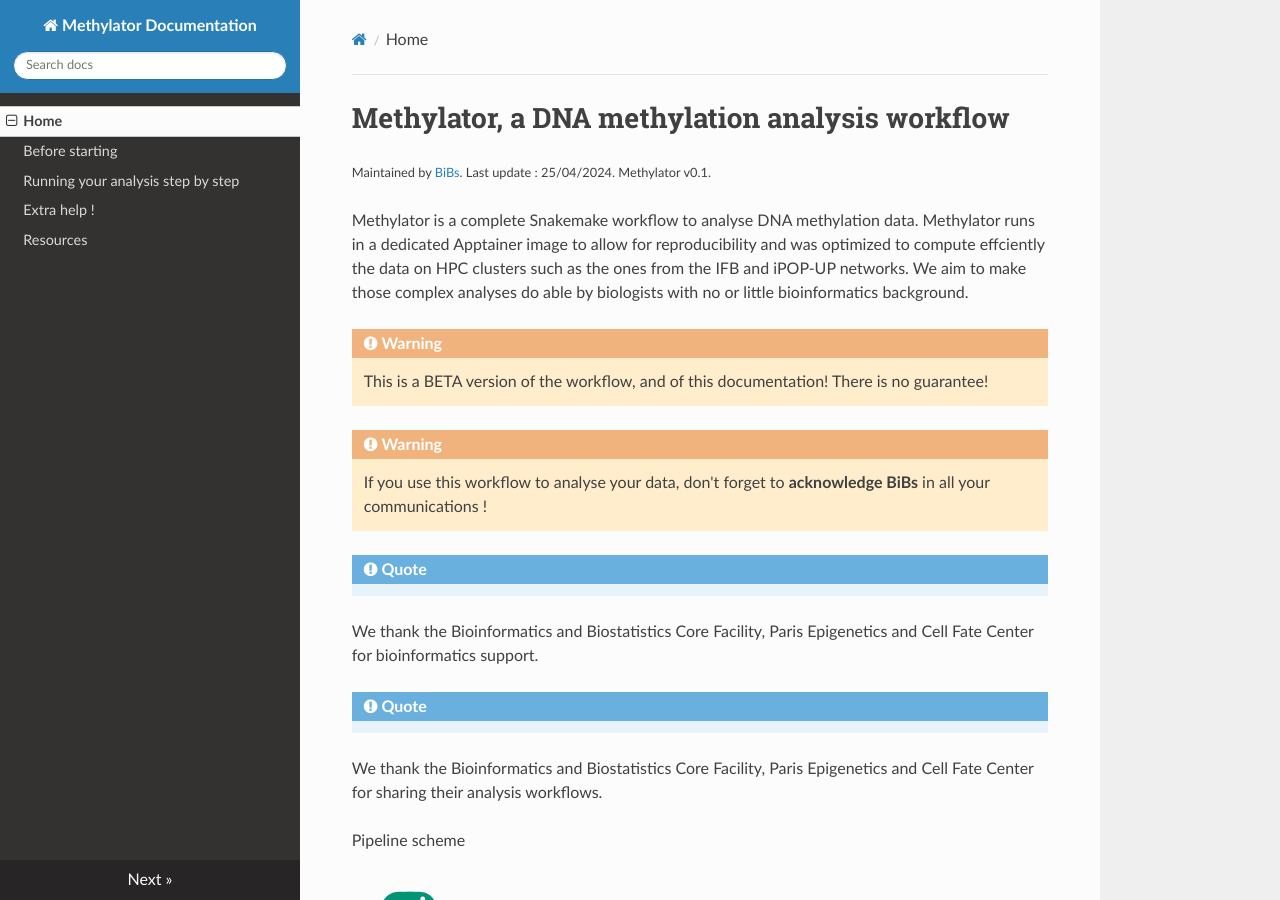
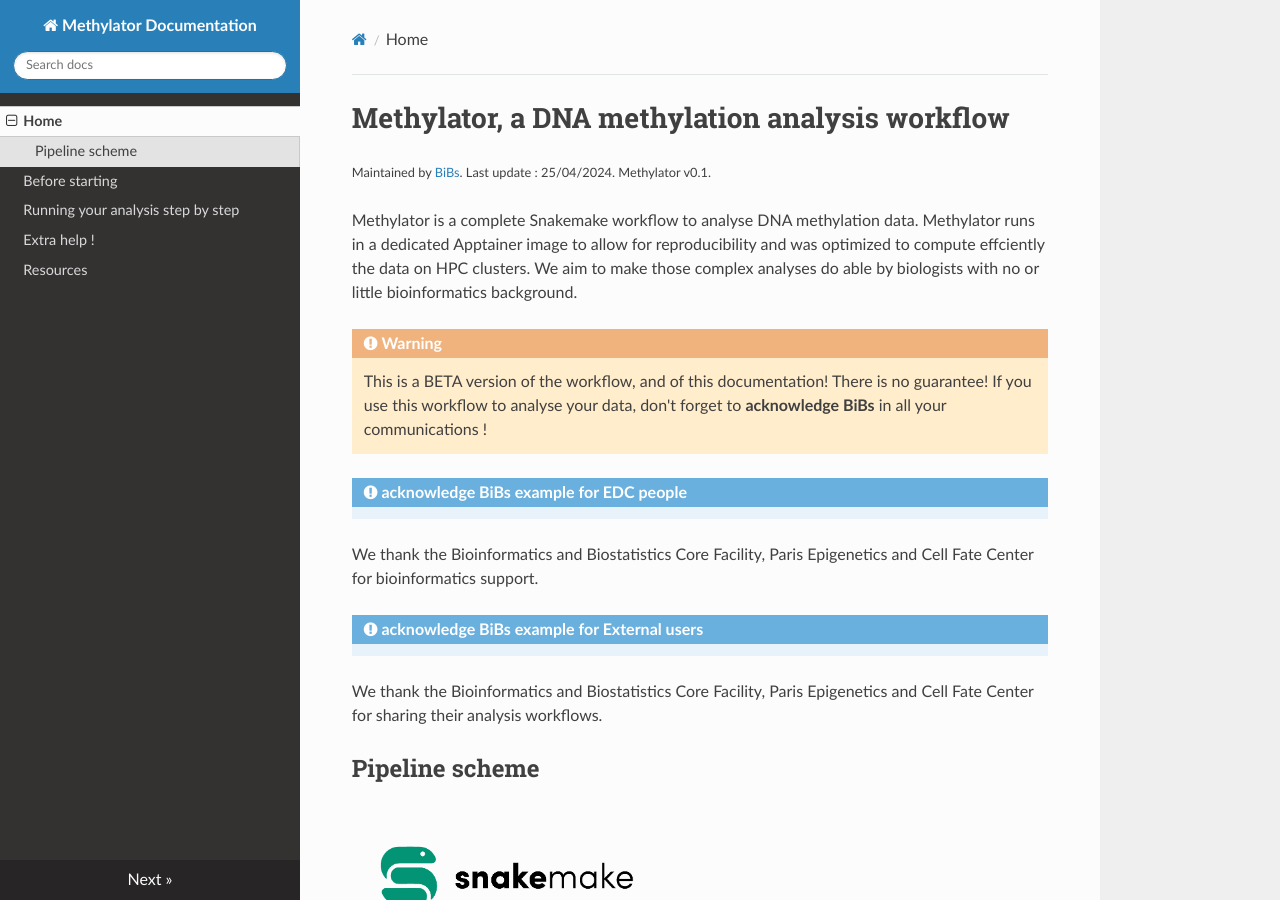
Before and after one commit to parisepigenetics/Methylator-Documentation, an MkDocs documentation site: the page built from docs/index.md, in a window 1280 px wide and 900 px high. Built offline with MkDocs 1.6.1, drawn with Linux system fonts in a browser that asks for light colours; nearby versions of some CDN libraries; some of the changed text lies outside the part shown.

Commit message:
Update index.md

```diff
--- a/docs/index.md
+++ b/docs/index.md
@@ -2,21 +2,19 @@
 
 <small>Maintained by [BiBs](mailto:bibsATparisepigenetics.com). Last update : 25/04/2024. Methylator v0.1. </small>
 
-Methylator is a complete Snakemake workﬂow to analyse DNA methylation data. Methylator runs in a dedicated Apptainer image to allow for reproducibility and was optimized to compute effciently the data on HPC clusters such as the ones from the IFB and iPOP-UP networks. We aim to make those complex analyses do able by biologists with no or little bioinformatics background.
+Methylator is a complete Snakemake workﬂow to analyse DNA methylation data. Methylator runs in a dedicated Apptainer image to allow for reproducibility and was optimized to compute effciently the data on HPC clusters. We aim to make those complex analyses do able by biologists with no or little bioinformatics background.
 
 !!! warning
     This is a BETA version of the workflow, and of this documentation! There is no guarantee!
-
-!!! warning
     If you use this workflow to analyse your data, don't forget to **acknowledge BiBs** in all your communications !
 
-!!! quote EDC people
+!!! quote "acknowledge BiBs example for EDC people"
 We thank the Bioinformatics and Biostatistics Core Facility, Paris Epigenetics and Cell Fate Center for bioinformatics support.
 
-!!! quote External users
+!!! quote "acknowledge BiBs example for External users"
 We thank the Bioinformatics and Biostatistics Core Facility, Paris Epigenetics and Cell Fate Center for sharing their analysis workflows.
 
-Pipeline scheme
+## Pipeline scheme
 ![Methylator Schema](img/poster_methylator.svg)
 
-Implemented by [BiBs-EDC](https://parisepigenetics.github.io/bibs/), this workflow for DNA methylation data analysis runs effectively on both IFB and iPOP-UP clusters. If you encounter troubles or need additional tools or features, you can create an issue on the [GitHub repository](https://github.com/parisepigenetics/Methylator/issues), email directly [BiBs](mailto:bibsATparisepigenetics.com), or pass by the 366b room.
+Implemented by [BiBs-EDC](https://parisepigenetics.github.io/bibs/), this workflow for DNA methylation data analysis runs effectively on both IFB and iPOP-UP clusters. If you encounter troubles or need additional tools or features, you can create an issue on the [GitHub repository](https://github.com/parisepigenetics/Methylator/issues), email directly [BiBs](mailto:bibsATparisepigenetics.com).
```
